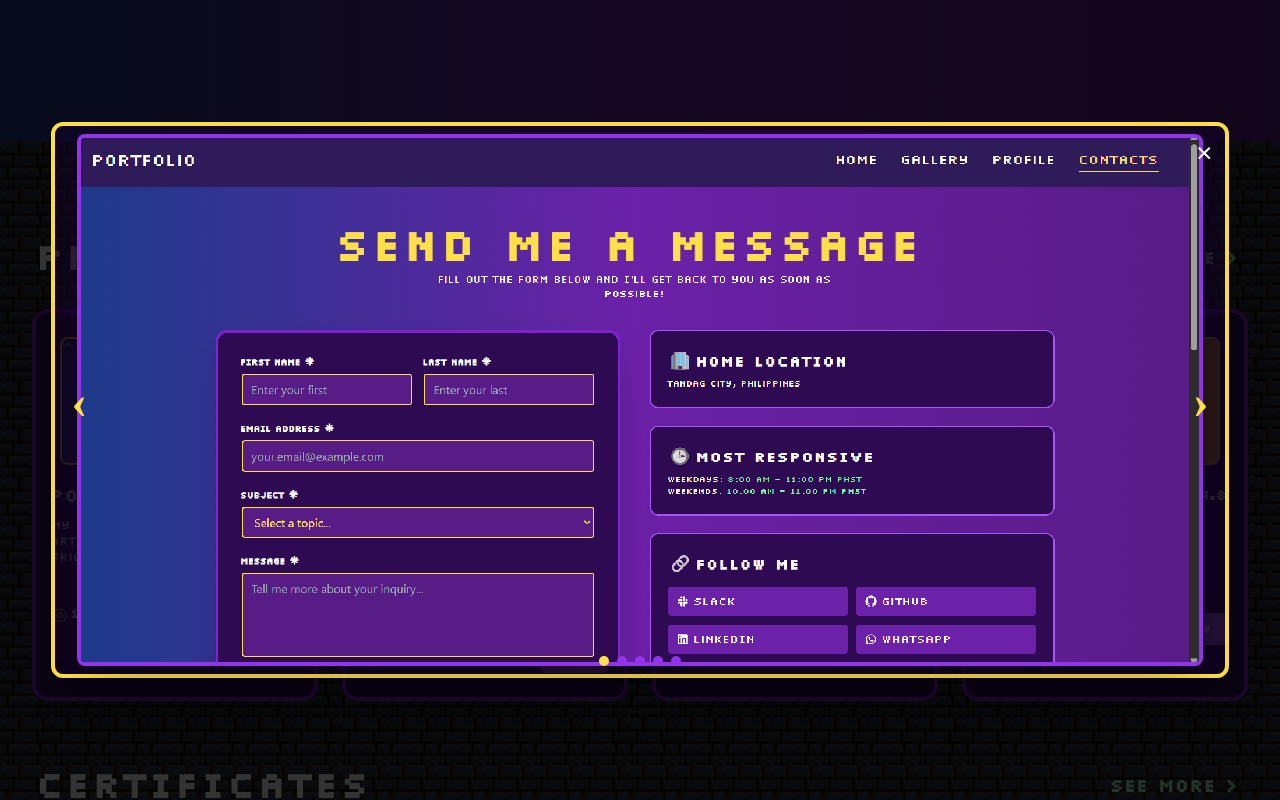
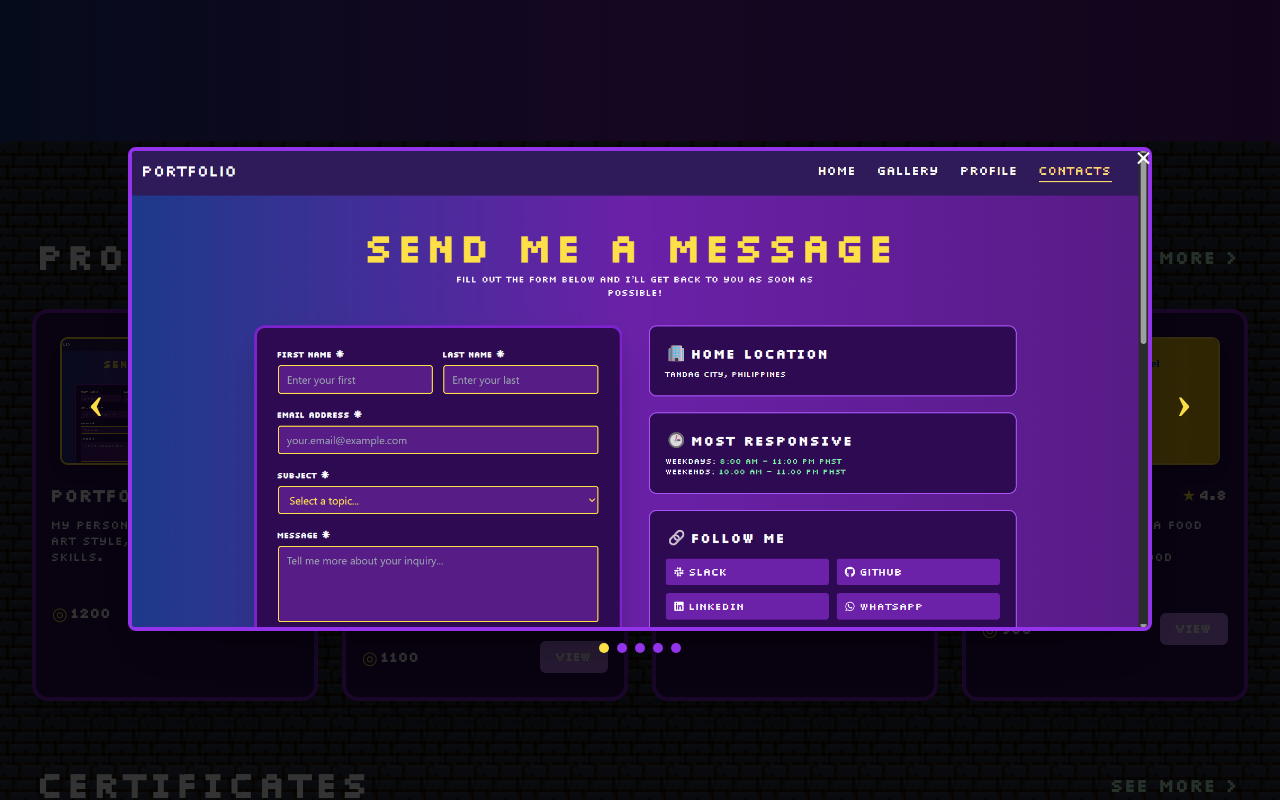
Before and after one commit to Karlcamp162/Personal-Portfolio, a React (Create React App) app: page /Gallery in a window 1280 px wide. Both pictures are taken after a click on the picture 175 px from the left and 1072 px from the top of the page. Shown: the part 672-1472 px from the top of the page. Built offline with nearby package versions, Linux system fonts and the light colour scheme.

Commit message:
quick fix

```diff
--- a/src/pages/Gallery.js
+++ b/src/pages/Gallery.js
@@ -1,4 +1,4 @@
-import React, { useState } from 'react'
+import React, { useState, useRef } from 'react'
 import NavBar from './components/NavBar'
 import { Link as ScrollLink, Element as ScrollElement } from 'react-scroll'
 import { motion, AnimatePresence } from 'framer-motion'
@@ -130,6 +130,7 @@ const Gallery = () => {
   const [sliderOpen, setSliderOpen] = useState(false)
   const [sliderImages, setSliderImages] = useState([])
   const [sliderIndex, setSliderIndex] = useState(0)
+  const sliderImagesRef = useRef([])
 
   const handleExpand = (cat) => {
     setExpanded(prev => ({ ...prev, [cat]: !prev[cat] }))
@@ -141,6 +142,7 @@ const Gallery = () => {
   }
 
   const openSlider = (images, startIndex = 0) => {
+    sliderImagesRef.current = images
     setSliderImages(images)
     setSliderIndex(startIndex)
     setSliderOpen(true)
@@ -148,16 +150,23 @@ const Gallery = () => {
 
   const closeSlider = () => {
     setSliderOpen(false)
+    sliderImagesRef.current = []
     setSliderImages([])
     setSliderIndex(0)
   }
 
-  const nextSlide = () => {
-    setSliderIndex((prev) => (prev + 1) % sliderImages.length)
+  const nextSlide = (e) => {
+    e.stopPropagation()
+    const length = sliderImagesRef.current.length
+    if (length <= 1) return
+    setSliderIndex((prev) => (prev + 1) % length)
   }
 
-  const prevSlide = () => {
-    setSliderIndex((prev) => (prev - 1 + sliderImages.length) % sliderImages.length)
+  const prevSlide = (e) => {
+    e.stopPropagation()
+    const length = sliderImagesRef.current.length
+    if (length <= 1) return
+    setSliderIndex((prev) => (prev - 1 + length) % length)
   }
 
   const handleProjectClick = (proj) => {
@@ -442,6 +451,7 @@ const Gallery = () => {
             </motion.div>
           </ScrollElement>
         </div>
+      </div>
       {/* Modal for all project images */}
       {modalOpen && (
         <div
@@ -500,61 +510,62 @@ const Gallery = () => {
           </div>
         </div>
       )}
-        {/* Slider modal for Portfolio */}
+      {/* Slider modal */}
       {sliderOpen && (
         <div
           className="fixed inset-0 bg-black bg-opacity-80 flex items-center justify-center z-50"
           onClick={closeSlider}
         >
           <div
-              className="relative bg-[#1a0033]/40 p-2 rounded-xl border-4 border-yellow-300 flex items-center justify-center max-w-[92vw] max-h-[86vh] w-full"
+            className="relative flex flex-row items-center justify-center gap-2 sm:gap-4 max-w-[96vw] max-h-[90vh] p-4"
             onClick={e => e.stopPropagation()}
           >
-              {/* Close */}
             <button
-                className="font-pixel absolute top-2 right-3 text-white text-3xl font-bold hover:text-yellow-300"
-                onClick={closeSlider}
-                aria-label="Close slider"
-              >
-                ×
-              </button>
-              {/* Prev */}
-              <button
-                className="font-pixel absolute left-2 md:left-4 text-yellow-300 text-3xl md:text-5xl font-bold hover:text-white"
+              type="button"
+              className="font-pixel shrink-0 text-yellow-300 text-3xl md:text-5xl font-bold hover:text-white px-2"
               onClick={prevSlide}
               aria-label="Previous image"
             >
               ‹
             </button>
-              {/* Next */}
+            <div className="relative flex flex-col items-center justify-center min-w-0">
               <button
-                className="font-pixel absolute right-2 md:right-4 text-yellow-300 text-3xl md:text-5xl font-bold hover:text-white"
+                type="button"
+                className="font-pixel absolute -top-2 right-0 text-white text-3xl font-bold hover:text-yellow-300 z-10"
+                onClick={(e) => { e.stopPropagation(); closeSlider() }}
+                aria-label="Close slider"
+              >
+                ×
+              </button>
+              <img
+                key={sliderImages[sliderIndex]}
+                src={sliderImages[sliderIndex]}
+                alt={`Slide ${sliderIndex + 1}`}
+                className="rounded-lg shadow-2xl border-4 border-purple-600 max-w-[80vw] max-h-[74vh] object-contain bg-[#1a0033]/40"
+              />
+              <div className="mt-3 flex items-center justify-center gap-2">
+                {sliderImages.map((_, i) => (
+                  <button
+                    key={i}
+                    type="button"
+                    className={`w-2.5 h-2.5 rounded-full ${i === sliderIndex ? 'bg-yellow-300' : 'bg-purple-600'}`}
+                    onClick={(e) => { e.stopPropagation(); setSliderIndex(i) }}
+                    aria-label={`Go to slide ${i + 1}`}
+                  />
+                ))}
+              </div>
+            </div>
+            <button
+              type="button"
+              className="font-pixel shrink-0 text-yellow-300 text-3xl md:text-5xl font-bold hover:text-white px-2"
               onClick={nextSlide}
               aria-label="Next image"
             >
               ›
             </button>
-              {/* Image */}
-              <img
-                src={sliderImages[sliderIndex]}
-                alt={`Slide ${sliderIndex+1}`}
-                className="rounded-lg shadow-2xl border-4 border-purple-600 max-w-[88vw] max-h-[74vh] object-contain"
-              />
-              {/* Dots */}
-              <div className="absolute bottom-2 left-0 right-0 flex items-center justify-center gap-2">
-                {sliderImages.map((_, i) => (
-                  <button
-                    key={i}
-                    className={`w-2.5 h-2.5 rounded-full ${i===sliderIndex ? 'bg-yellow-300' : 'bg-purple-600'}`}
-                    onClick={() => setSliderIndex(i)}
-                    aria-label={`Go to slide ${i+1}`}
-                  />
-                ))}
-              </div>
           </div>
         </div>
       )}
-      </div>
     </div>
   )
 }
```
Lines whose indentation alone changed are shown as unchanged.
